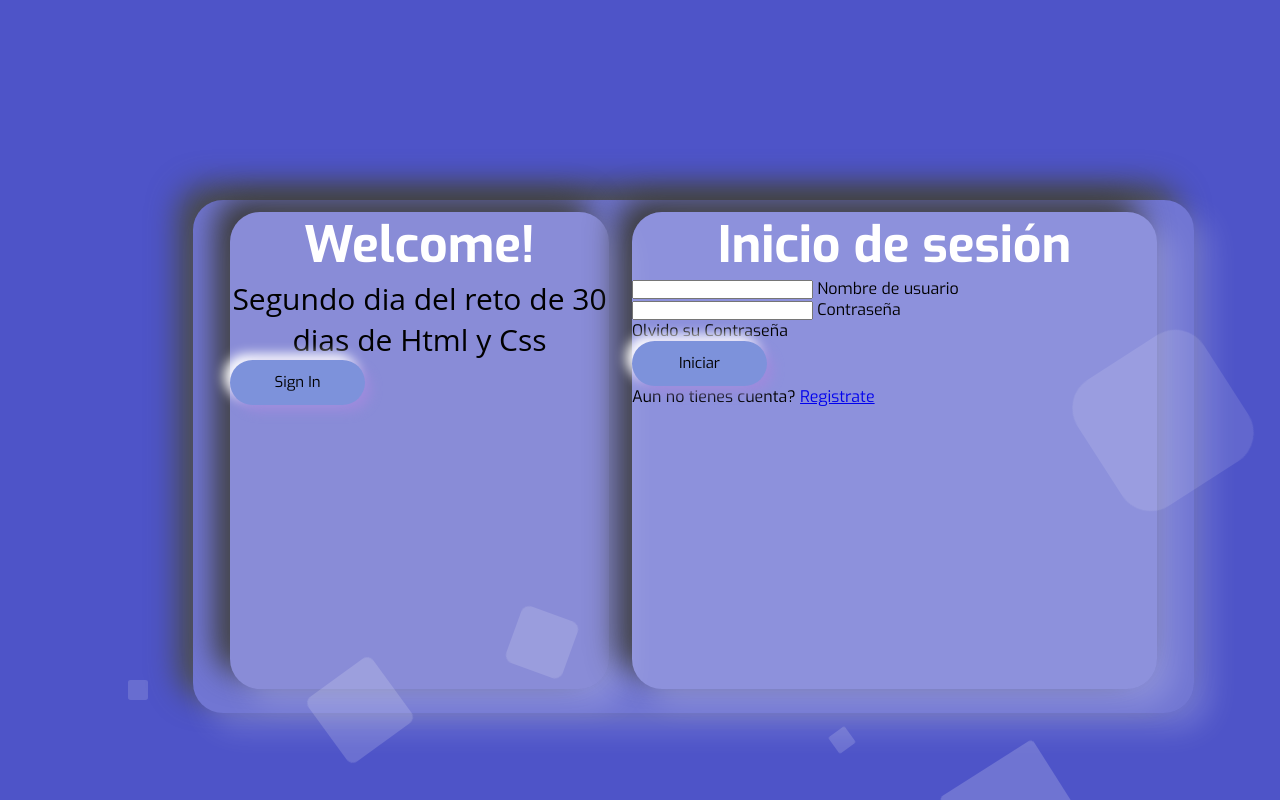
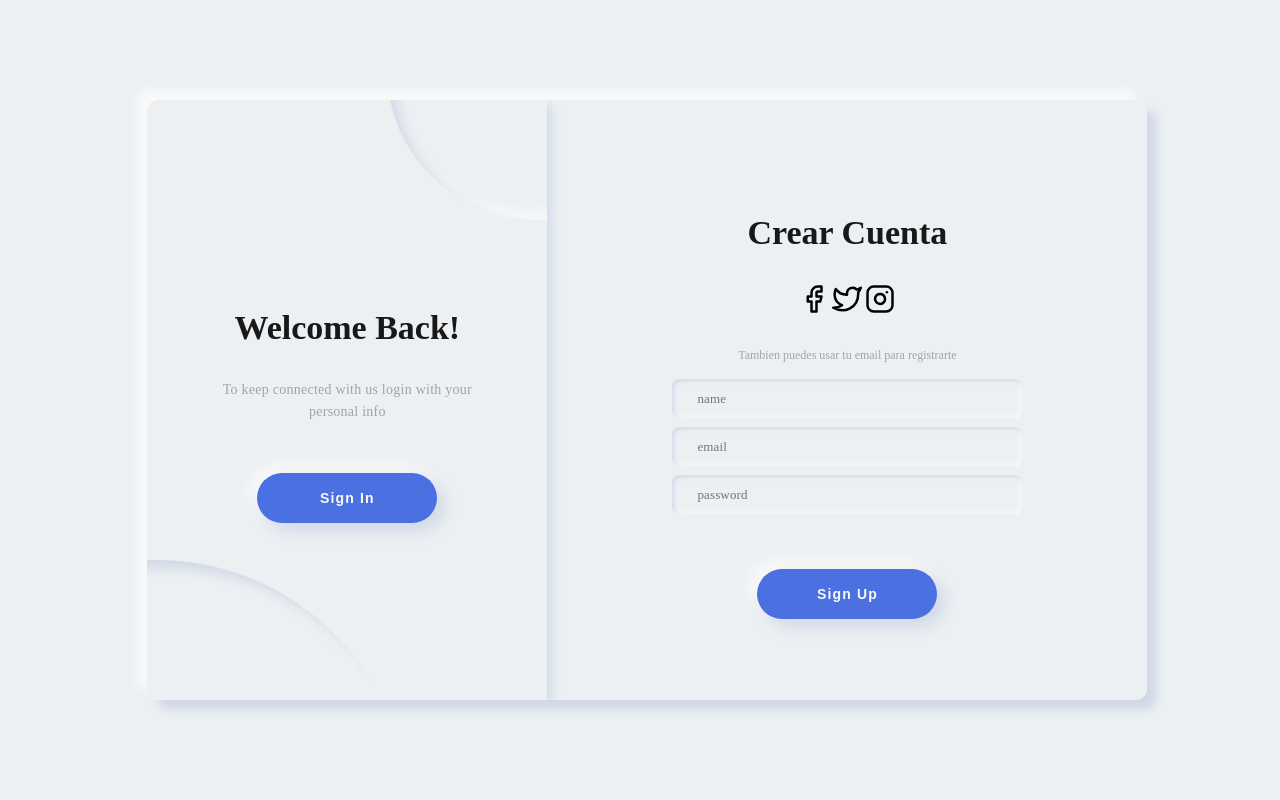
Before and after one commit to Then-Crimson/30-days-challenge, a plain HTML site: page Day 02/index.html in a window 1280 px wide. Drawn offline with Linux system fonts and the light colour scheme.

Commit message:
day 02
Rework day 02 (falta algunas correciones)

```diff
--- a/Day 02/index.html
+++ b/Day 02/index.html
@@ -8,8 +8,6 @@
     <title>Inicio de sesión con neuromorfismo</title>
 </head>
 <body>
-    <div class="context">
-
 
         <div class="card1">
             <div class="container">
@@ -46,25 +44,57 @@
         </div>
 
 
+    </div> -->
+
+    <div class="main">
+       <div class="container a-container" id="a-container">
+        <form action="" class="form" id="a-form">
+            <h2 class="title">Crear Cuenta</h2>
+            <div class="form__icons">
+                <img src="./images.svg/facebook.svg" alt="" class="form__icon">
+                <img src="./images.svg/twitter.svg" alt="" class="form__icon">
+                <img src="./images.svg/instagram.svg" alt="" class="form__icon">
+            </div>
+
+           <span class="form__span">Tambien puedes usar tu email para registrarte</span>
+           <input type="text" class="form__input" placeholder="name">
+           <input type="text" class="form__input" placeholder="email">
+           <input type="password" class="form__input" placeholder="password">
+           <button class="button submit">Sign Up</button>
+        </form>
+       </div>
+
+       <div class="container b-container" id="b-container">
+        <form action="" class="form" id="b-form">
+            <h2 class="title">Sign in to Website</h2>
+            <div class="form__icons">
+                <img src="./images.svg/facebook.svg" alt="" class="form__icon">
+                <img src="./images.svg/twitter.svg" alt="" class="form__icon">
+                <img src="./images.svg/instagram.svg" alt="" class="form__icon">
+            </div>
+            <span class="form__span">Tambien puedes usar tu email </span>
+           <input type="text" class="form__input" placeholder="email">
+           <input type="password" class="form__input" placeholder="password">
+           <a class="form__link">Forot your password</a>
+           <button class="button submit">Sign In</button>
+        </form>
+       </div>
+
+       <div class="switch " id="swith-cnt">
+        <div class="switch__circle"></div>
+        <div class="switch__circle switch__circle--t"></div>
+        <div class="switch__container" id="switch-c1">
+            <h2 class="title">Welcome Back!</h2>
+            <p class="description">To keep connected with us login with your personal info</p>
+            <button class="switch__button button switch-btn">Sign In</button>
+        </div>
+        <div class="switch__container is-hidden" id="switch-c2">
+            <h2 class="switch__title title">Hello friend!</h2>
+            <p class="description">Enter your personal details and start you journey with us</p>
+            <button class="switch__button button switch-btn">Sign Up</button>
+        </div>
+       </div>
     </div>
-
-
-
-    <div class="area" >
-            <ul class="circles">
-                    <li></li>
-                    <li></li>
-                    <li></li>
-                    <li></li>
-                    <li></li>
-                    <li></li>
-                    <li></li>
-                    <li></li>
-                    <li></li>
-                    <li></li>
-            </ul>
-
-    </div >
-
+    <script src="main.js"></script>
 </body>
 </html>
--- a/Day 02/style.css
+++ b/Day 02/style.css
@@ -1,232 +1,246 @@
 @import url('https://fonts.googleapis.com/css?family=Exo:400,700');
 
-*{
-    margin: 0px;
-    padding: 0px;
+   *,
+   *::after,
+   *::before{
+    margin: 0;
+    padding: 0;
+    box-sizing: border-box;
+    user-select: none;
+   }
+   body{
+    width: 100%;
+    height: 100vh;
+    display: flex;
+    justify-content: center;
+    align-items: center;
+    font-family:'Times New Roman', Times, serif;
+    font-size: 12px;
+    background-color: #ecf0f3;
+    color: #a0a5a8;
    }
 
-body{
-    font-family: 'Exo', sans-serif;
+   .main {
+    position:relative;
+    width: 1000px;
+    min-width:1000px;
+    min-height: 600px;
+    height: 600px;
+    padding: 25px;
+    background-color: #ecf0f3;
+    box-shadow: 10px 10px 10px #d1d9e6, -10px -10px 10px #f9f9f9;
+    border-radius: 12px;
+    overflow: hidden;
+   }
+
+   .container{
+    display: flex;
+    justify-content: center;
+    align-items: center;
+    position:absolute;
+    top: 0;
+    width: 600px;
+    height: 100%;
+    padding: 25px;
+    background-color: #ecf0f3;
+    transition: 1.25s;
    }
 
 
-.context {
+   .form{
+    display: flex;
+    justify-content: center;
+    align-items: center;
+    flex-direction: column;
     width: 100%;
-    position: absolute;
-    top:50vh;
-
+    height: 100%;
    }
 
-.context h1{
-    text-align: center;
-    color: #fff;
-    font-size: 50px;
-    display: grid;
-    place-items:center;
+   .form__icon{
+    object-fit: contain;
+    width: 30px;
+    max-width: 0 5px;
+    opacity: 0.5s;
+    transition: 0.15s;
    }
 
-
-.area{
-    background: #4e54c8;
-    background: -webkit-linear-gradient(to left, #8f94fb, #4e54c8);
-    width: 100%;
-    height:100vh;
-
-
+   .form__icon:hover {
+    opacity: 1;
+    transition: 0.15s;
+    cursor: pointer;
    }
 
-.circles{
+   .form__input{
+    width: 350px;
+    height: 40px;
+    margin: 4px 0;
+    padding-left: 25px;
+    font-size: 13px;
+    letter-spacing: 0.15px;
+    border: none;
+    outline: none;
+    font-family: 'Times New Roman', Times, serif;
+    background-color: #ecf0f3;
+    transition: 0.25s ease;
+    border-radius: 8px;
+    box-shadow: inset 2px 2px 4px #d1d9e6, inset -2px -2px 4px #f9f9f9;
+   }
+
+   .form__input:focus{
+    box-shadow: inset 4px 4px 4px #d1d9e6, inset -4px -4px 4px #f9f9f9;
+   }
+
+   .form__span{
+    margin-top: 30px;
+    margin-bottom: 12px;
+   }
+
+   .title{
+    font-size: 34px;
+    font-weight: 700;
+    line-height: 3;
+    color: #181818;
+   }
+
+   .button{
+    width: 180px;
+    height: 50px;
+    border-radius: 25px;
+    margin-top: 50px;
+    font-weight: 700;
+    font-size: 14px;
+    letter-spacing: 1.15px;
+    background-color: #4b70e2;
+    color: #f9f9f9;
+    box-shadow: 8px 8px 16px #d1d9e6, -8px -8px 16px #f9f9f9;
+    border: none;
+    outline: none;
+   }
+
+   .a-container{
+    z-index: 100;
+    left: calc(100% - 600px);
+   }
+
+   .form__link{
+    color: #181818;
+    font-size: 15px;
+    margin-top: 25px;
+    border-bottom: 1px solid #a0a5a8;
+    line-height: 2;
+   }
+
+   .b-container{
+    left: calc(100% - 600px);
+    z-index: 0;
+   }
+
+   .switch{
+    display: flex;
+    justify-content: center;
+    align-items: center;
     position: absolute;
     top: 0;
     left: 0;
-    width: 100%;
     height: 100%;
+    width: 400px;
+    padding: 50px;
+    z-index: 200;
+    transition: 1.25s;
+    background-color: #ecf0f3;
     overflow: hidden;
+    box-shadow: 4px 4px 10px #d1d9e6, -4px -4px 10px #f9f9f9;
    }
 
-.circles li{
+   .switch__circle{
     position: absolute;
-    display: block;
-    list-style: none;
-    width: 20px;
-    height: 20px;
-    background: rgba(255, 255, 255, 0.2);
-    animation: animate 25s linear infinite;
-    bottom: -150px;
-
+    width: 500px;
+    height: 500px;
+    border-radius: 50%;
+    background-color: #ecf0f3;
+    box-shadow: inset 8px 8px 12px #d1d9e6, inset -8px -8px 12px #f9f9f9;
+    bottom: -60%;
+    left: -60%;
+    transition: 1.25s;
    }
 
-.circles li:nth-child(1){
-    left: 25%;
-    width: 80px;
-    height: 80px;
-    animation-delay: 0s;
+   .switch__circle--t{
+    top: -30%;
+    left: 60%;
+    width: 300px;
+    height: 300px;
    }
 
-
-.circles li:nth-child(2){
-    left: 10%;
-    width: 20px;
-    height: 20px;
-    animation-delay: 2s;
-    animation-duration: 12s;
+   .switch__container{
+    display: flex;
+    justify-content: center;
+    align-items: center;
+    flex-direction: column;
+    position: absolute;
+    width: 400px;
+    padding: 50px 55px;
+    transition: 1.25s;
    }
 
-.circles li:nth-child(3){
-    left: 70%;
-    width: 20px;
-    height: 20px;
-    animation-delay: 4s;
+   .switch__button{
+    cursor: pointer;
+   }
+   .switch__button:hover{
+    box-shadow: 6px 6px 10px #d1d9e6, -6px -6px 10px #f9f9f9;
+    transform: scale(0.985);
+    transition: 0.25s;
    }
 
-.circles li:nth-child(4){
-    left: 40%;
-    width: 60px;
-    height: 60px;
-    animation-delay: 0s;
-    animation-duration: 18s;
+   .switch__button:active,
+   .switch__button:focus{
+    box-shadow: 2px 2px 6px #d1d9e6, -2px -2px 6px #f9f9f9;
+    transform: scale(0.97);
+    transition: 0.25s;
    }
 
-.circles li:nth-child(5){
-    left: 65%;
-    width: 20px;
-    height: 20px;
-    animation-delay: 0s;
+   .is-hidden{
+    visibility: hidden;
+    opacity: 0;
+    position: absolute;
+    transition: 1.25s;
    }
 
-.circles li:nth-child(6){
-    left: 75%;
-    width: 110px;
-    height: 110px;
-    animation-delay: 3s;
+   .description{
+    font-size: 14px;
+    letter-spacing: 0.25px;
+    text-align: center;
+    line-height: 1.6;
    }
 
-.circles li:nth-child(7){
-    left: 35%;
-    width: 150px;
-    height: 150px;
-    animation-delay: 7s;
+   .is-gx{
+    animation: is-gx 1.25s;
    }
 
-.circles li:nth-child(8){
-    left: 50%;
-    width: 25px;
-    height: 25px;
-    animation-delay: 15s;
-    animation-duration: 45s;
+   @keyframes is-gx {
+    0%,
+    10%,
+    100%{
+        width: 400px;
+    }
+    30%,
+    50%{
+        width: 500px;
+    }
    }
 
-.circles li:nth-child(9){
-    left: 20%;
-    width: 15px;
-    height: 15px;
-    animation-delay: 2s;
-    animation-duration: 35s;
+   .is-txr{
+    left: calc(100% - 400px);
+    transition: 1.25s;
+    transform-origin: left;
    }
 
-.circles li:nth-child(10){
-    left: 85%;
-    width: 150px;
-    height: 150px;
-    animation-delay: 0s;
-    animation-duration: 11s;
+   .is-txl{
+    left: 0;
+    transition: 1.25s;
+    transform-origin: right;
    }
 
-
-
-@keyframes animate {
-
-    0%{
-        transform: translateY(0) rotate(0deg);
-        opacity: 1;
-        border-radius: 0;
+   .is-z200{
+    z-index: 200;
+    transition: 1.25s;
    }
-
-    100%{
-        transform: translateY(-1000px) rotate(720deg);
-        opacity: 0;
-        border-radius: 50%;
-    }
-
-}
-    .card1 {
-    width: 1001px;
-    height: 513px;
-    border-radius: 30px;
-    background: rgb(255, 255, 255, 0.2);
-    box-shadow: 15px 15px 30px rgb(255, 255, 255, 0.2),
-                -15px -15px 30px rgb(73, 75, 74);
-    display: grid;
-    place-items:center;
-    margin-top: -200px;
-    margin-left: 193px;
-   }
-
-   .card2 {
-    width: 379px;
-    height: 477px;
-    border-radius: 30px;
-    background: rgba(233, 229, 229, 0.2);
-    box-shadow: 15px 15px 30px rgb(255, 255, 255, 0.2),
-                -15px -15px 30px rgb(60, 60, 60);
-
-   }
-   p{
-    text-align: center;
-    font-size: 30px;
-    font-family: "Open Sans";
-  }
-   button {
-
-    width: 9em;
-    height: 3em;
-    border-radius: 30em;
-    font-size: 15px;
-    font-family: inherit;
-    border: none;
-    position: relative;
-    overflow: hidden;
-    z-index: 1;
-    background-color: rgb(125, 146, 219);
-    box-shadow: 6px 6px 12px rgb(157, 139, 221),
-                -6px -6px 12px rgb(255, 255, 255);
-   }
-
-   button::before {
-    content: '';
-    width: 0;
-    height: 3em;
-    border-radius: 30em;
-    position: absolute;
-    top: 0;
-    left: 0;
-    background-image: linear-gradient(to right, rgb(20, 120, 214) 0%, rgb(135, 54, 241) 100%);
-    transition: .5s ease;
-    display: block;
-    z-index: -1;
-   }
-
-   button:hover::before {
-    width: 9em;
-   }
-
-
-
-   .card3 {
-    width: 525px;
-    height: 477px;
-    border-radius: 30px;
-    background: rgb(255, 255, 255, 0.2);
-    box-shadow: 15px 15px 30px rgb(255, 255, 255, 0.2),
-                -15px -15px 30px rgb(60, 60, 60);
-
-   }
-
-   .container{
-    margin: 10px;
-    height: 490px;
-    width: 950px;
-    display: flex;
-    justify-content: space-around;
-
-   }
```
Also changed, not shown: Day 02/main.js (added, +34 -0 lines), Day 02/images.svg/facebook.svg (added), Day 02/images.svg/instagram.svg (added), Day 02/images.svg/twitter.svg (added). Lines whose indentation alone changed are shown as unchanged.
